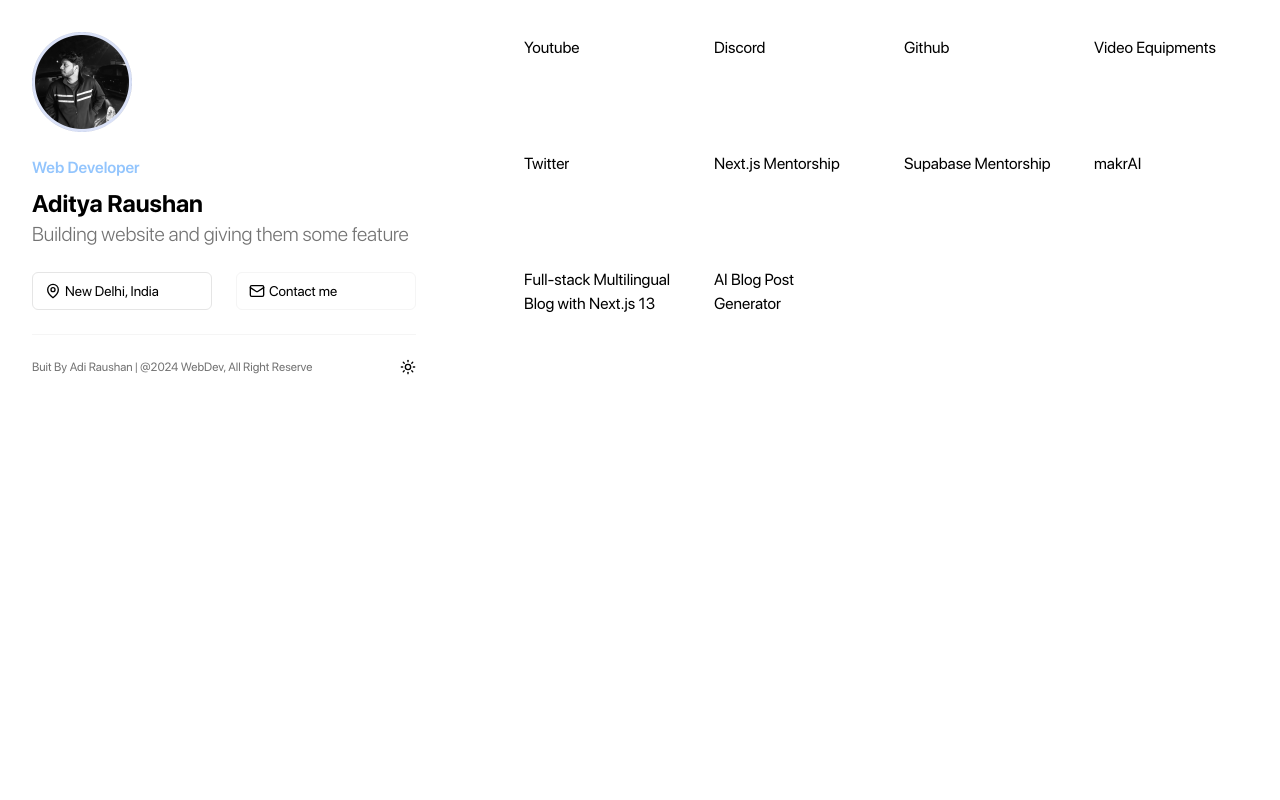
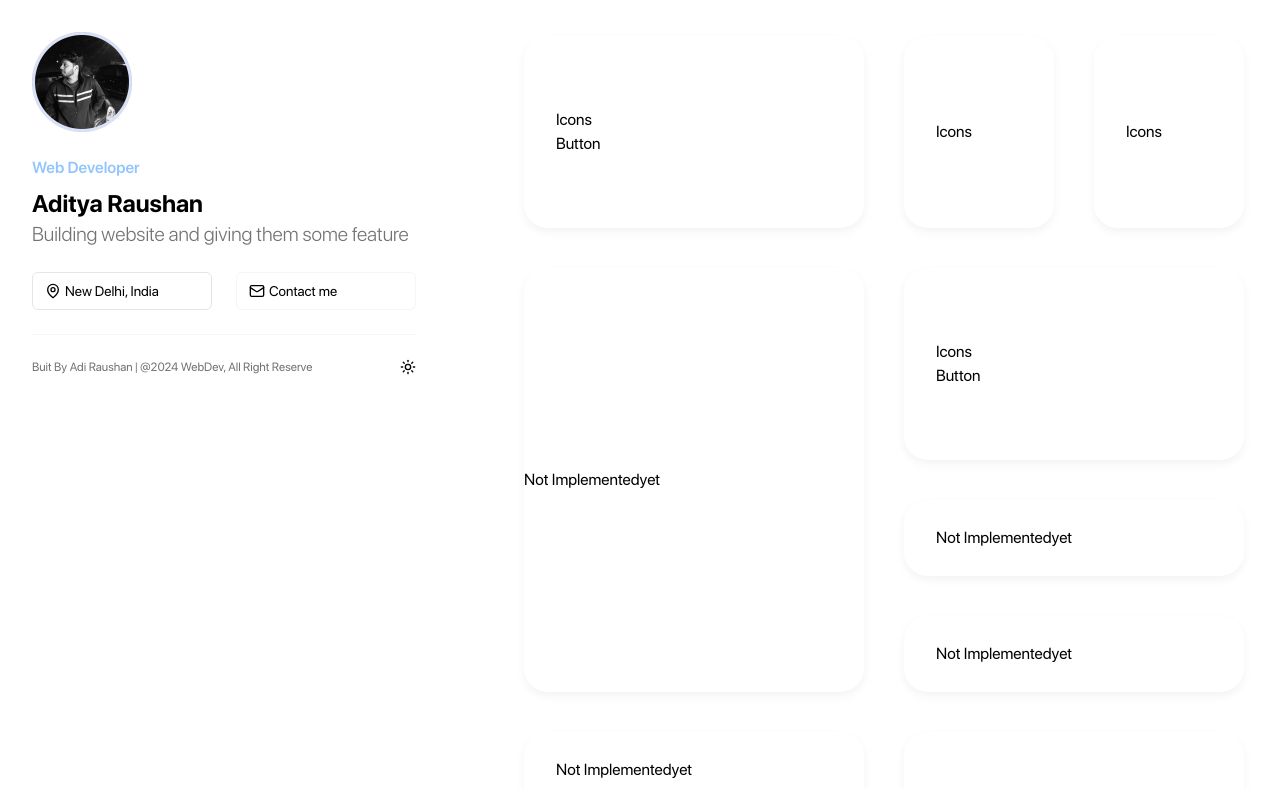
Before and after one commit to AdiRaushan/my-portfolio-nextjs, a Next.js app: page / in a window 1280 px wide. Built offline with nearby package versions, Linux system fonts and the light colour scheme.

Commit message:
High Order Components

```diff
--- a/app/page.tsx
+++ b/app/page.tsx
@@ -1,4 +1,5 @@
 import GridItem from "@/components/grid-item";
+import SocialBox from "@/components/grid-items/socials";
 import { ThemeToggle } from "@/components/theme-toggle";
 import { siteConfig } from "@/config/site-config";
 import { Mail, MapPin } from "lucide-react";
@@ -53,7 +54,10 @@ export default function Home() {
         <div className="w-full h-full overflow-y-auto p-6 grid grid-cols-4 auto-rows-[76px] gap-10">
           {siteConfig.item.map((item, index) => {
             return (
-              <GridItem key={item.title + index} size={item.layout}><div>{item.title}</div></GridItem>
+              <GridItem key={item.title + index} size={item.layout}><div>{
+                item.type === "social" ? <SocialBox item={item} /> : <div>Not Implementedyet </div>
+
+              }</div></GridItem>
             )
           })}
 
--- a/components/grid-item.tsx
+++ b/components/grid-item.tsx
@@ -20,14 +20,17 @@ const variants = cva(
         },
     }
 );
+export type GridItemProps = { children: React.ReactNode } & VariantProps<
+    typeof variants
+>;
 
-
-const GridItem = ({ size, children }: {
-    size: string;
-    children: React.ReactNode;
-}) => {
+const GridItem = ({ size, children }: GridItemProps) => {
     return (
-        <div>
+        <div className={
+            cn(variants({
+                size
+            }))
+        }>
             {children}
         </div>
     )
--- /dev/null
+++ b/components/grid-items/socials.tsx
@@ -0,0 +1,14 @@
+import { GridItemInterface } from "@/config/site-config";
+
+const SocialBox = ({ item }: { item: GridItemInterface }) => {
+    return <div>
+        {/* header */}
+        <div>
+            {/* icon */}
+            Icons
+        </div>
+        {item.layout === "2x2" && <div>Button</div>}
+    </div>
+}
+
+export default SocialBox
```
